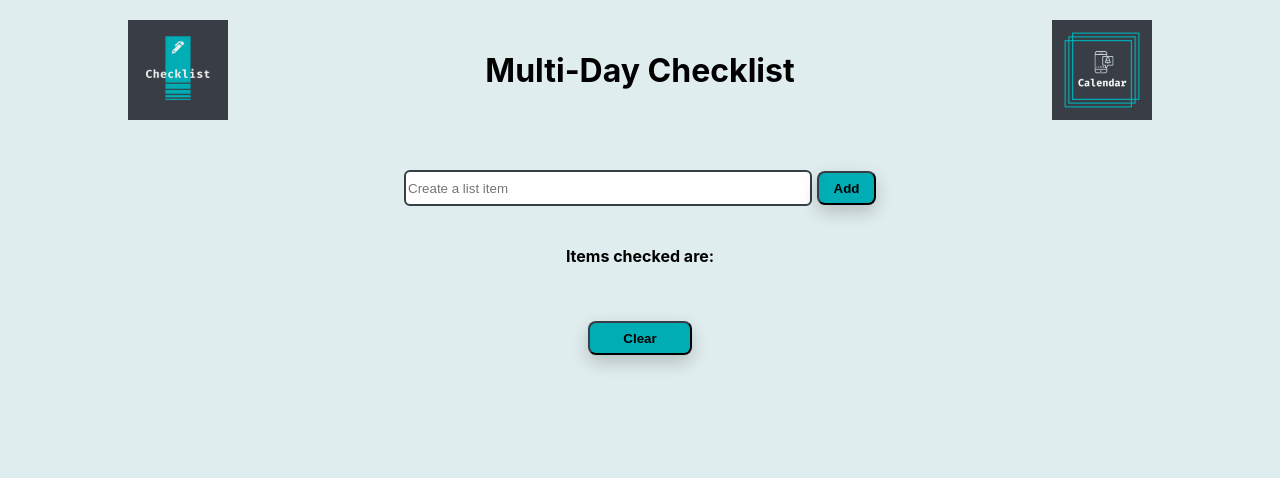
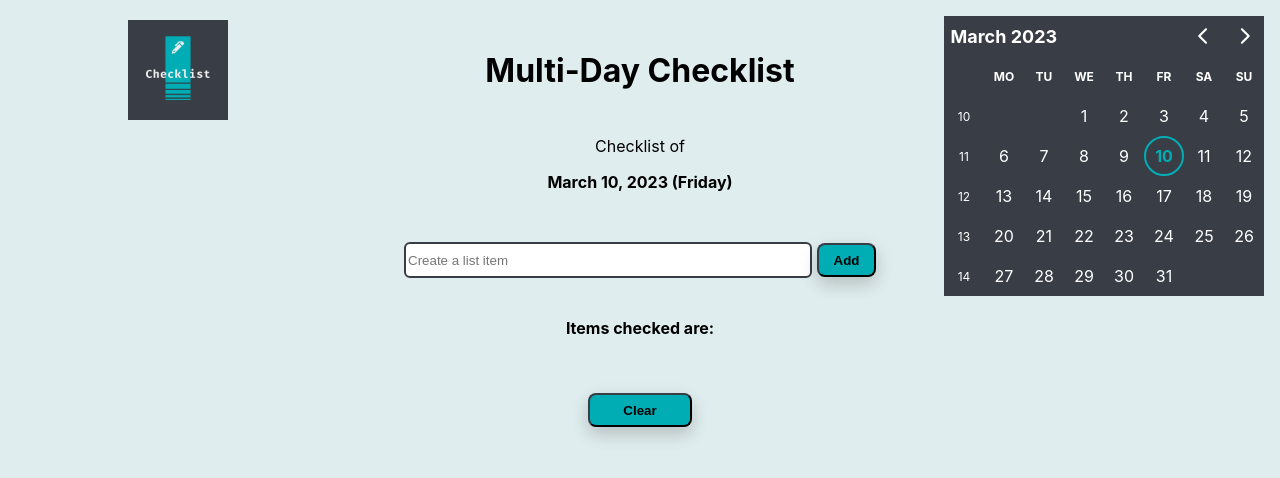
Before and after one commit to btbetti/check-list, a React (Create React App) app: page / in a window 1280 px wide. Both pictures are taken after a click on the picture 1101 px from the left and 70 px from the top of the page. Shown: the top 478 px of the page. Built offline with nearby package versions, Linux system fonts and the light colour scheme.

Commit message:
update calendar functionality

```diff
--- a/package.json
+++ b/package.json
@@ -7,7 +7,9 @@
     "@testing-library/react": "^13.4.0",
     "@testing-library/user-event": "^13.5.0",
     "animate.css": "^4.1.1",
+    "date-fns": "^2.29.3",
     "react": "^18.2.0",
+    "react-day-picker": "^8.6.0",
     "react-dom": "^18.2.0",
     "react-scripts": "5.0.1",
     "web-vitals": "^2.1.4"
--- a/src/App.css
+++ b/src/App.css
@@ -12,11 +12,42 @@
   flex-direction: column;
  }
 
+ .current-date{
+  margin-top: 0px;
+  margin-bottom: 0px;
+ }
+
 .logo {
   height: 100px;
   animation: jackInTheBox;
   animation-duration: 1s;
   cursor: pointer;
+}
+
+.date-picker {
+  position: absolute;
+  right: 0;
+  top: 0;
+  background-color: #393E46;
+  color: white;
+}
+
+.day-picker-today {
+  font-weight: bold;
+  color:#00ADB5;
+}
+
+.day-picker-selected:not([disabled]) {
+  font-weight: bold;
+  border: 2px solid currentColor;
+}
+.day-picker-selected:hover:not([disabled]) {
+  border-color: #00ADB5;
+  color: #00ADB5;
+}
+
+.rdp-button:hover:not([disabled]):not(.day-picker-selected){
+  color: #393E46;
 }
 
 .checked-item-text {
--- a/src/App.js
+++ b/src/App.js
@@ -3,8 +3,11 @@ import List from './components/List';
 import ItemInput from './components/ItemInput';
 import logo from './logo.png';
 import Calendar from './Calendar.png';
+import { DayPicker } from 'react-day-picker';
+import 'react-day-picker/dist/style.css';
 import 'animate.css';
 import './App.css';
+
 
 class App extends Component {
   constructor() {
@@ -12,8 +15,21 @@ class App extends Component {
     this.state = {
       checkList: [],
       checked: [],
-      inputText: ""
+      inputText: "",
+      date: new Date(),
+      showDatePicker: false
     }
+  }
+
+  dateFormatOptions = { year: 'numeric', month: 'long', day: 'numeric' };
+  weekdayFormatOptions = { weekday: 'long' };
+
+  datePicker = () => {
+    this.setState({showDatePicker: true});
+  }
+
+  handleDateChagne = (e) => {
+    this.setState({date: e, showDatePicker: false})
   }
 
   handleKeyPress = (e) => {
@@ -67,9 +83,24 @@ class App extends Component {
         <div className="header">
           <img src={logo} className="logo" alt="logo" />
           <h1>Multi-Day Checklist</h1>
-          <img src={Calendar} className="logo" alt="Calendar" />
+          <img src={Calendar} className="logo" alt="Calendar" onClick={this.datePicker} />
+          <DayPicker
+            style={{visibility: this.state.showDatePicker ? 'visible' : 'hidden'}}
+            className="date-picker"
+            mode="single"
+            selected={this.state.date}
+            onSelect={this.handleDateChagne}
+            modifiersClassNames={{
+              selected: "day-picker-selected",
+              today: "day-picker-today"
+            }}
+            weekStartsOn={1}
+            showWeekNumber
+          />
         </div>
         <div className="content">
+          <p>Checklist of</p>
+          <p className="current-date"><strong>{this.state.date.toLocaleDateString(navigator.language, this.dateFormatOptions)} ({this.state.date.toLocaleDateString(navigator.language, this.weekdayFormatOptions)})</strong></p>
           <ItemInput handleKeyPress={this.handleKeyPress} pushData={this.pushData} onInputChange={this.onInputChange} inputText={this.state.inputText}/>
           <List list={this.state.checkList} handleCheck={this.handleCheck} isChecked={this.isChecked} />
           <p className="checked-item-text">Items checked are:</p>
@@ -81,4 +112,6 @@ class App extends Component {
   }
 }
 
+
+
 export default App;
```
Also changed, not shown: 1 other file (tests, documents, lock files or other folders).
